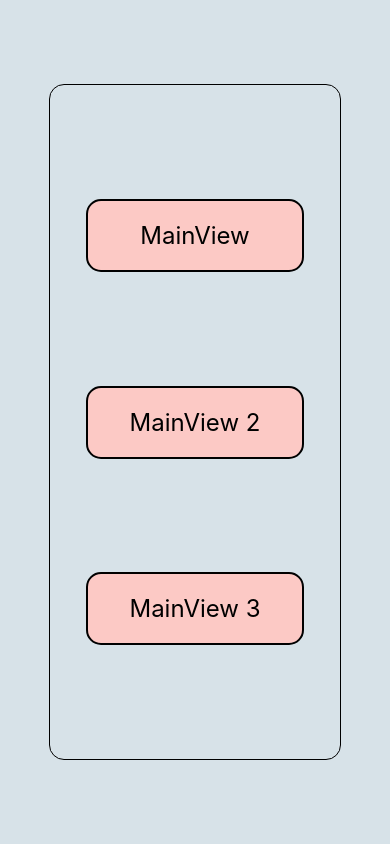
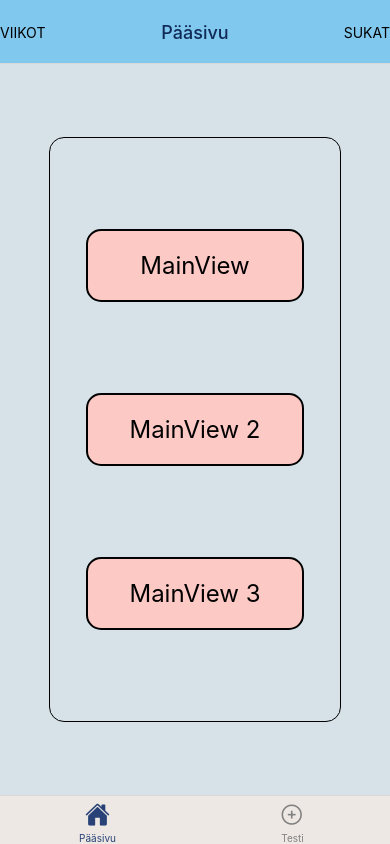
Before and after one commit to Oivoi1/OppiAppi, a React Native app: screen / in a window 390 px wide. Built offline with nearby package versions, Linux system fonts and the light colour scheme.

Commit message:
Header ja tab-bar rakenne valmis.

```diff
--- a/App.js
+++ b/App.js
@@ -1,27 +1,80 @@
-import { StatusBar } from "expo-status-bar";
-import { StyleSheet, Text, View } from "react-native";
 import { NavigationContainer } from "@react-navigation/native";
 import { createBottomTabNavigator } from "@react-navigation/bottom-tabs";
+import { Ionicons } from "@expo/vector-icons";
+import { View, Text } from "react-native";
+import { useState } from "react";
 
 // <----- COMPONENTS -----> //
 import MainView from "./components/MainView";
+import Testi from "./components/Testi";
 
 export default function App() {
+  const [testi, setTesti] = useState("VIIKOT");
+  const [testi2, setTesti2] = useState("SUKAT");
+  const Tab = createBottomTabNavigator();
+
   return (
     <NavigationContainer>
-      <View style={styles.container}>
-        <MainView />
-        <StatusBar style="auto" />
-      </View>
+      <Tab.Navigator
+        initialRouteName="Main"
+        screenOptions={({ route }) => ({
+          tabBarIcon: ({ focused, color, size }) => {
+            let iconName;
+
+            if (route.name == "Main") {
+              iconName = focused ? "home" : "home-outline";
+            } else if (route.name === "Testi") {
+              iconName = focused ? "add-circle" : "add-circle-outline";
+            } else if (route.name === "Archive") {
+              iconName = focused ? "archive" : "archive-outline";
+            }
+
+            return <Ionicons name={iconName} size={size} color={color} />;
+          },
+          headerStyle: {
+            backgroundColor: "#81c8ee",
+          },
+          headerTitleAlign: "center",
+          headerLeft: () => (
+            <View>
+              <Text>{testi}</Text>
+            </View>
+          ),
+          headerRight: () => (
+            <View>
+              <Text>{testi2}</Text>
+            </View>
+          ),
+
+          headerTintColor: "#102A57",
+          tabBarItemStyle: {
+            backgroundColor: "#ede8e4",
+          },
+          headerTitleStyle: {
+            // fontFamily: "Poppins-Bold",
+          },
+          tabBarActiveTintColor: "#284277",
+          tabBarInactiveTintColor: "gray",
+          tabBarHideOnKeyboard: "true",
+        })}
+      >
+        <Tab.Screen
+          name="Main"
+          component={MainView}
+          options={{
+            title: "Pääsivu",
+          }}
+          // initialParams={fontsLoaded}
+        />
+        <Tab.Screen
+          name="Testi"
+          component={Testi}
+          options={{
+            title: "Testi",
+          }}
+          // initialParams={fontsLoaded}
+        />
+      </Tab.Navigator>
     </NavigationContainer>
   );
 }
-
-const styles = StyleSheet.create({
-  container: {
-    flex: 1,
-    backgroundColor: "#D7E2E8",
-    alignItems: "center",
-    justifyContent: "center",
-  },
-});
--- a/components/MainView.js
+++ b/components/MainView.js
@@ -4,6 +4,7 @@ import React from "react";
 const MainView = () => {
   return (
     <View style={styles.main__container}>
+      <View style={styles.content__container}>
         <TouchableOpacity style={styles.link__container}>
           <Text style={styles.link__container__font}>MainView</Text>
         </TouchableOpacity>
@@ -14,6 +15,7 @@ const MainView = () => {
           <Text style={styles.link__container__font}>MainView 3</Text>
         </TouchableOpacity>
       </View>
+    </View>
   );
 };
 
@@ -21,6 +23,13 @@ export default MainView;
 
 const styles = StyleSheet.create({
   main__container: {
+    flex: 1,
+    backgroundColor: "#D7E2E8",
+    alignItems: "center",
+    justifyContent: "center",
+  },
+
+  content__container: {
     width: "75%",
     height: "80%",
     alignItems: "center",
--- /dev/null
+++ b/components/Testi.js
@@ -0,0 +1,10 @@
+import { View, Text } from "react-native";
+import React from "react";
+
+export default function Testi() {
+  return (
+    <View>
+      <Text>Testi</Text>
+    </View>
+  );
+}
--- a/package.json
+++ b/package.json
@@ -9,6 +9,7 @@
     "web": "expo start --web"
   },
   "dependencies": {
+    "@expo/vector-icons": "^13.0.0",
     "@react-navigation/bottom-tabs": "^6.4.0",
     "@react-navigation/native": "^6.0.13",
     "expo": "~46.0.16",
```
Also changed, not shown: 1 other file (tests, documents, lock files or other folders). Lines whose indentation alone changed are shown as unchanged.
